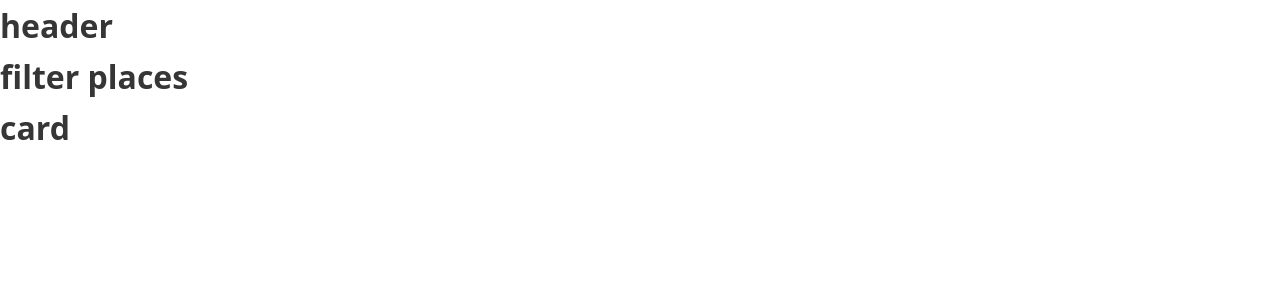
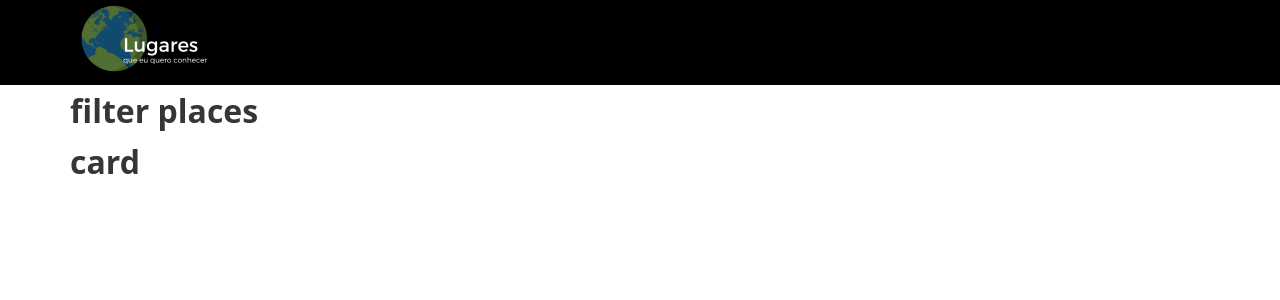
Before and after one commit to ClubPetro/frontend-challenge, a React (Create React App) app in the folder challenge/: page / in a window 1280 px wide. Shown: the top 300 px of the page. Built offline with nearby package versions, Linux system fonts and the light colour scheme.

Commit message:
feat: layout component with header

```diff
--- a/challenge/src/components/Header/styled.ts
+++ /dev/null
@@ -1,3 +0,0 @@
-import styled from 'styled-components';
-
-export const Container = styled.div``;
--- a/challenge/src/components/Header/index.tsx
+++ b/challenge/src/components/Layout/Header/index.tsx
@@ -1,10 +1,13 @@
 import React from 'react';
 import * as S from './styled';
+import Logo from '../../../assets/img/logo.png';
 
 const Header: React.FC = () => {
   return (
     <S.Container>
-      <h1>header</h1>
+      <S.ContentLimit>
+        <img src={Logo} alt="Logo" />
+      </S.ContentLimit>
     </S.Container>
   );
 };
--- /dev/null
+++ b/challenge/src/components/Layout/Header/styled.ts
@@ -0,0 +1,16 @@
+import styled from 'styled-components';
+
+export const Container = styled.div`
+  height: 8.5rem;
+  background-color: #000;
+`;
+
+export const ContentLimit = styled.div`
+  max-width: 120rem;
+  margin: 0 auto;
+  padding: 0 3rem;
+
+  @media (max-width: 350px) {
+    padding: 0 1rem;
+  }
+`;
--- /dev/null
+++ b/challenge/src/components/Layout/index.tsx
@@ -0,0 +1,21 @@
+import React from 'react';
+import * as S from './styled';
+import Header from './Header';
+
+interface LayoutProps {
+  children: React.ReactNode;
+}
+
+const Layout: React.FC<LayoutProps> = ({ children }) => {
+  return (
+    <S.Wrapper>
+      <Header />
+
+      <S.Container>
+        <S.ContentLimit>{children}</S.ContentLimit>
+      </S.Container>
+    </S.Wrapper>
+  );
+};
+
+export default Layout;
--- /dev/null
+++ b/challenge/src/components/Layout/styled.ts
@@ -0,0 +1,21 @@
+import styled from 'styled-components';
+
+export const Wrapper = styled.div`
+  position: relative;
+  min-height: 100vh;
+`;
+
+export const Container = styled.div`
+  min-height: calc(100vh - 465.78px);
+  /* 104px header + 379.78px footer = 120px  */
+`;
+
+export const ContentLimit = styled.div`
+  max-width: 120rem;
+  margin: 0 auto;
+  padding: 0 3rem;
+
+  @media (max-width: 350px) {
+    padding: 0 1rem;
+  }
+`;
--- a/challenge/src/pages/Dashboard/index.tsx
+++ b/challenge/src/pages/Dashboard/index.tsx
@@ -1,16 +1,14 @@
 import React from 'react';
-import Header from '../../components/Header';
+import Layout from '../../components/Layout';
 import FilterPlaces from '../../components/FilterPlaces';
 import Card from '../../components/Card';
-import * as S from './styled';
 
 const Dashboard: React.FC = () => {
   return (
-    <S.Container>
-      <Header />
+    <Layout>
       <FilterPlaces />
       <Card />
-    </S.Container>
+    </Layout>
   );
 };
 export default Dashboard;
```
Also changed, not shown: challenge/.eslintrc.json, challenge/src/assets/img/logo.png (added), 1 other file (tests, documents, lock files or other folders).
